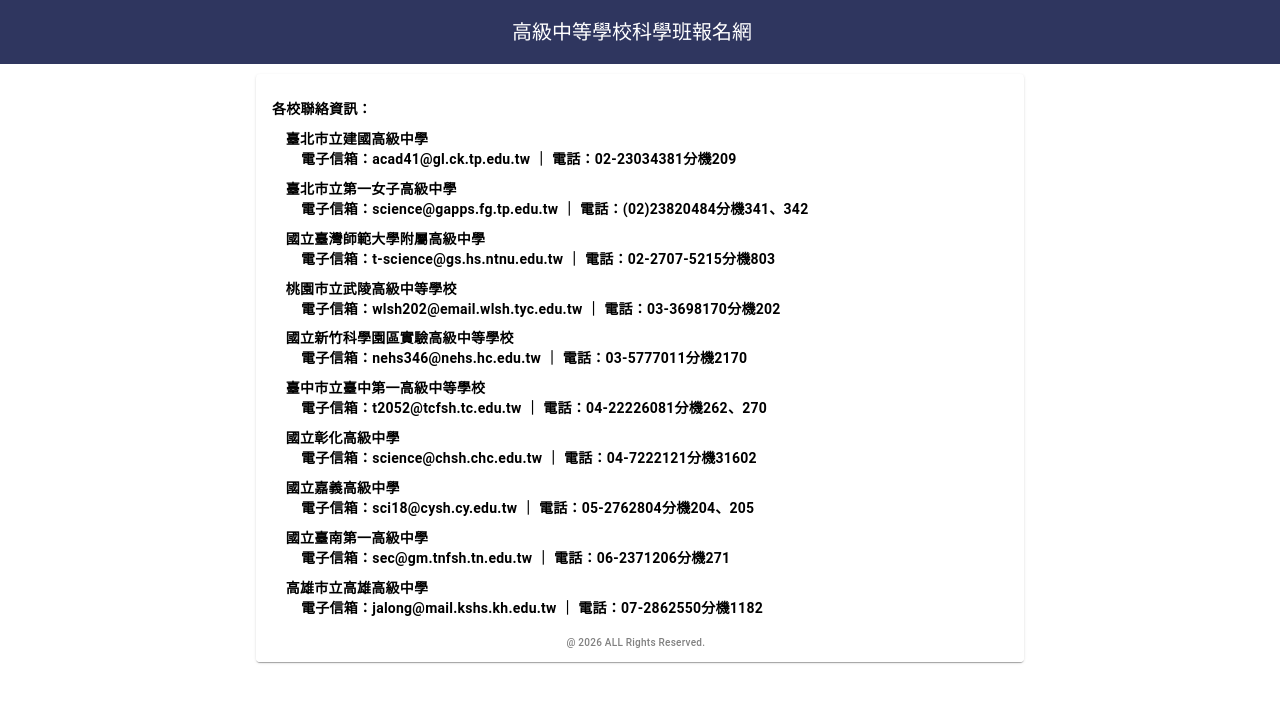
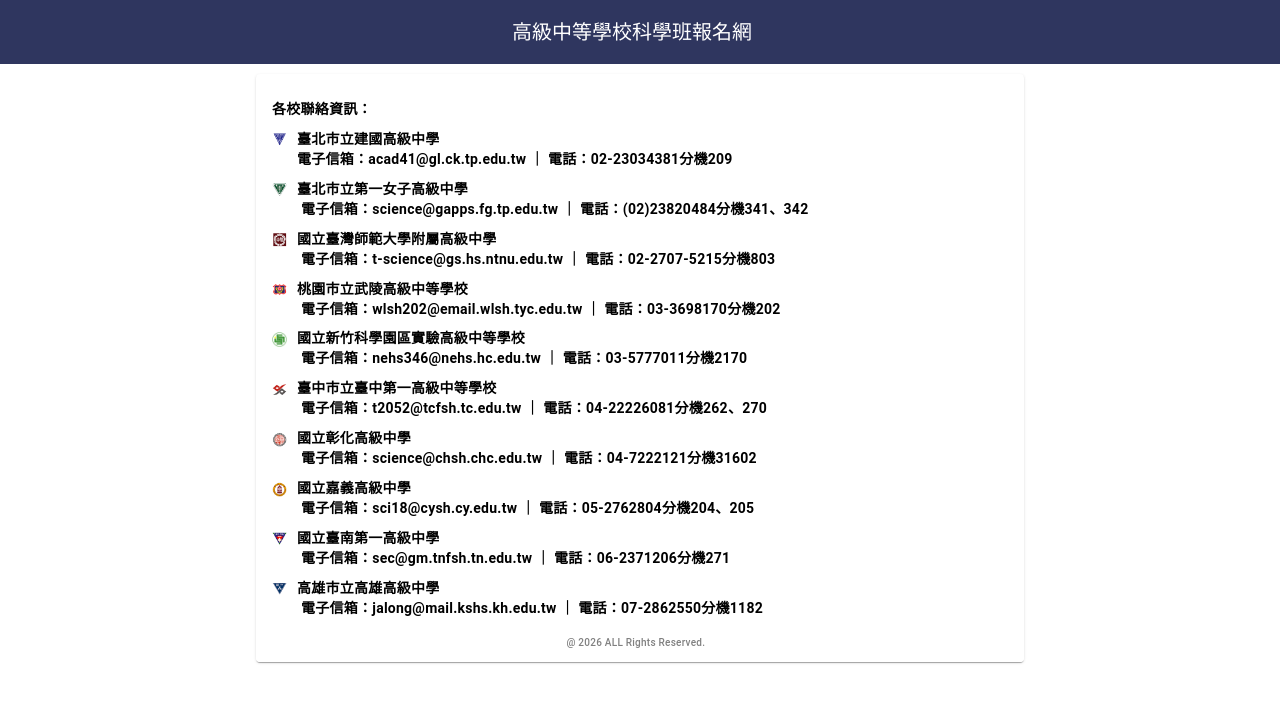
Before and after one commit to goodpoyen/olympic2, a Vue app: page /science/signupresult/1 in a window 1280 px wide. Shown: the top 702 px of the page. Built offline with nearby package versions, Linux system fonts and the light colour scheme; no server answers.

Commit message:
fix signup finish view

```diff
--- a/src/views/scienceSignupFinish.vue
+++ b/src/views/scienceSignupFinish.vue
@@ -21,7 +21,7 @@
               }}</span
               >」，請留意以下訊息：
             </div>
-            <ol style="margin-top: 10px">
+            <ol style="margin-top: 10px; margin-left: 35px">
               <li style="color: black; font-weight: bolder; margin-top: 10px">
                 信用卡繳費者，完成線上繳費後，您報名所填的電子信箱會收到系統通知信「報名繳費成功」。
               </li>
@@ -58,7 +58,7 @@
               您已完成<span style="color: blue">{{ schoolName }}</span
               >科學班報名作業，請留意以下訊息：
             </div>
-            <ol style="margin-top: 10px">
+            <ol style="margin-top: 10px; margin-left: 35px">
               <li style="color: black; font-weight: bolder; margin-top: 10px">
                 您勾選免繳費，請於{{ postYear }}年{{ postMonth }}月{{
                   postDate
@@ -78,28 +78,33 @@
           <div style="color: black; font-weight: bolder; margin-top: 10px">
             <div>各校聯絡資訊：</div>
             <div style="margin-top: 10px">
+              <div style="margin-top: 10px; display: flex; align-items: center">
                 <v-img
                   max-height="15"
                   max-width="15"
                   src="@/assets/images/logoJGHS.png"
-                style="display: inline-flex"
                 ></v-img>
-              <div style="display: inline; font-size: 14px; margin-left: 10px">
+                <div style="font-size: 14px; margin-left: 10px">
                   臺北市立建國高級中學
                 </div>
-              <div style="font-size: 14px; margin-left: 29px">
+              </div>
+              <div style="font-size: 14px; margin-left: 25px">
                 電子信箱：acad41@gl.ck.tp.edu.tw ｜ 電話：02-23034381分機209
               </div>
             </div>
             <div style="margin-top: 10px">
+              <div style="margin-top: 10px; display: flex; align-items: center">
                 <v-img
                   max-height="15"
                   max-width="15"
                   src="@/assets/images/logoTFGHS.png"
                   style="display: inline-flex"
                 ></v-img>
-              <div style="display: inline; font-size: 14px; margin-left: 10px">
+                <div
+                  style="display: inline; font-size: 14px; margin-left: 10px"
+                >
                   臺北市立第一女子高級中學
+                </div>
               </div>
               <div style="font-size: 14px; margin-left: 29px">
                 電子信箱：science@gapps.fg.tp.edu.tw ｜
@@ -107,14 +112,18 @@
               </div>
             </div>
             <div style="margin-top: 10px">
+              <div style="margin-top: 10px; display: flex; align-items: center">
                 <v-img
                   max-height="15"
                   max-width="15"
                   src="@/assets/images/logoHSNU.png"
                   style="display: inline-flex"
                 ></v-img>
-              <div style="display: inline; font-size: 14px; margin-left: 10px">
+                <div
+                  style="display: inline; font-size: 14px; margin-left: 10px"
+                >
                   國立臺灣師範大學附屬高級中學
+                </div>
               </div>
               <div style="font-size: 14px; margin-left: 29px">
                 電子信箱：t-science@gs.hs.ntnu.edu.tw ｜
@@ -122,14 +131,18 @@
               </div>
             </div>
             <div style="margin-top: 10px">
+              <div style="margin-top: 10px; display: flex; align-items: center">
                 <v-img
                   max-height="15"
                   max-width="15"
                   src="@/assets/images/logoWLSH.png"
                   style="display: inline-flex"
                 ></v-img>
-              <div style="display: inline; font-size: 14px; margin-left: 10px">
+                <div
+                  style="display: inline; font-size: 14px; margin-left: 10px"
+                >
                   桃園市立武陵高級中等學校
+                </div>
               </div>
               <div style="font-size: 14px; margin-left: 29px">
                 電子信箱：wlsh202@email.wlsh.tyc.edu.tw ｜
@@ -137,84 +150,108 @@
               </div>
             </div>
             <div style="margin-top: 10px">
+              <div style="margin-top: 10px; display: flex; align-items: center">
                 <v-img
                   max-height="15"
                   max-width="15"
                   src="@/assets/images/logoNEHS.png"
                   style="display: inline-flex"
                 ></v-img>
-              <div style="display: inline; font-size: 14px; margin-left: 10px">
+                <div
+                  style="display: inline; font-size: 14px; margin-left: 10px"
+                >
                   國立新竹科學園區實驗高級中等學校
+                </div>
               </div>
               <div style="font-size: 14px; margin-left: 29px">
                 電子信箱：nehs346@nehs.hc.edu.tw ｜ 電話：03-5777011分機2170
               </div>
             </div>
             <div style="margin-top: 10px">
+              <div style="margin-top: 10px; display: flex; align-items: center">
                 <v-img
                   max-height="15"
                   max-width="15"
                   src="@/assets/images/logoTCFSH.png"
                   style="display: inline-flex"
                 ></v-img>
-              <div style="display: inline; font-size: 14px; margin-left: 10px">
+                <div
+                  style="display: inline; font-size: 14px; margin-left: 10px"
+                >
                   臺中市立臺中第一高級中等學校
+                </div>
               </div>
               <div style="font-size: 14px; margin-left: 29px">
                 電子信箱：t2052@tcfsh.tc.edu.tw ｜ 電話：04-22226081分機262、270
               </div>
             </div>
             <div style="margin-top: 10px">
+              <div style="margin-top: 10px; display: flex; align-items: center">
                 <v-img
                   max-height="15"
                   max-width="15"
                   src="@/assets/images/logoCHSH.png"
                   style="display: inline-flex"
                 ></v-img>
-              <div style="display: inline; font-size: 14px; margin-left: 10px">
+                <div
+                  style="display: inline; font-size: 14px; margin-left: 10px"
+                >
                   國立彰化高級中學
+                </div>
               </div>
               <div style="font-size: 14px; margin-left: 29px">
                 電子信箱：science@chsh.chc.edu.tw ｜ 電話：04-7222121分機31602
               </div>
             </div>
             <div style="margin-top: 10px">
+              <div style="margin-top: 10px; display: flex; align-items: center">
                 <v-img
                   max-height="15"
                   max-width="15"
                   src="@/assets/images/logoCYSH.png"
                   style="display: inline-flex"
                 ></v-img>
-              <div style="display: inline; font-size: 14px; margin-left: 10px">
+                <div
+                  style="display: inline; font-size: 14px; margin-left: 10px"
+                >
                   國立嘉義高級中學
+                </div>
               </div>
               <div style="font-size: 14px; margin-left: 29px">
                 電子信箱：sci18@cysh.cy.edu.tw ｜ 電話：05-2762804分機204、205
               </div>
             </div>
             <div style="margin-top: 10px">
+              <div style="margin-top: 10px; display: flex; align-items: center">
                 <v-img
                   max-height="15"
                   max-width="15"
                   src="@/assets/images/logoTNFSH.png"
                   style="display: inline-flex"
                 ></v-img>
-              <div style="display: inline; font-size: 14px; margin-left: 10px">
+                <div
+                  style="display: inline; font-size: 14px; margin-left: 10px"
+                >
                   國立臺南第一高級中學
+                </div>
               </div>
               <div style="font-size: 14px; margin-left: 29px">
                 電子信箱：sec@gm.tnfsh.tn.edu.tw ｜ 電話：06-2371206分機271
               </div>
             </div>
             <div style="margin-top: 10px">
+              <div style="margin-top: 10px; display: flex; align-items: center">
                 <v-img
                   max-height="15"
                   max-width="15"
                   src="@/assets/images/logoKSHS.png"
                   style="display: inline-flex"
                 ></v-img>
-              <div style="display: inline; font-size: 14px; margin-left: 10px">
+                <div
+                  style="display: inline; font-size: 14px; margin-left: 10px"
+                >
                   高雄市立高雄高級中學
+                </div>
               </div>
               <div style="font-size: 14px; margin-left: 29px">
                 電子信箱：jalong@mail.kshs.kh.edu.tw ｜ 電話：07-2862550分機1182
```
Lines whose indentation alone changed are shown as unchanged.
